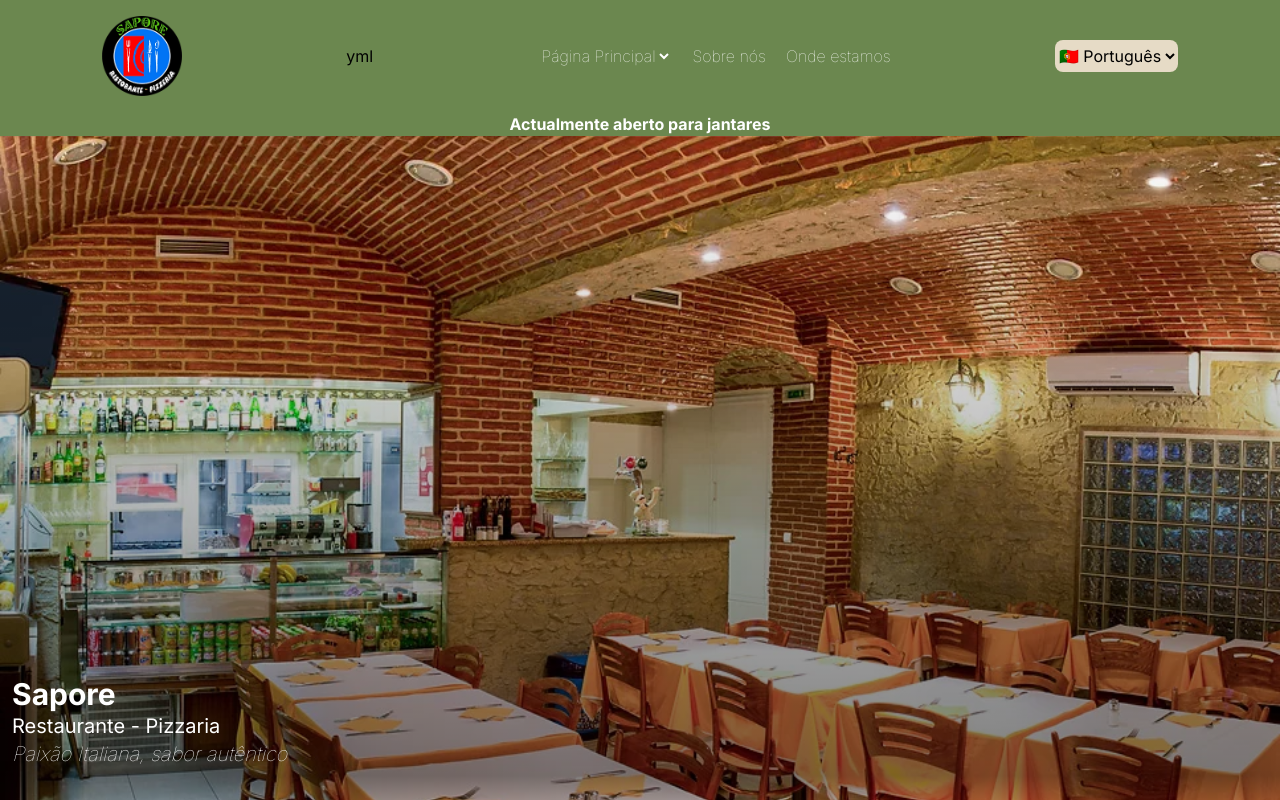
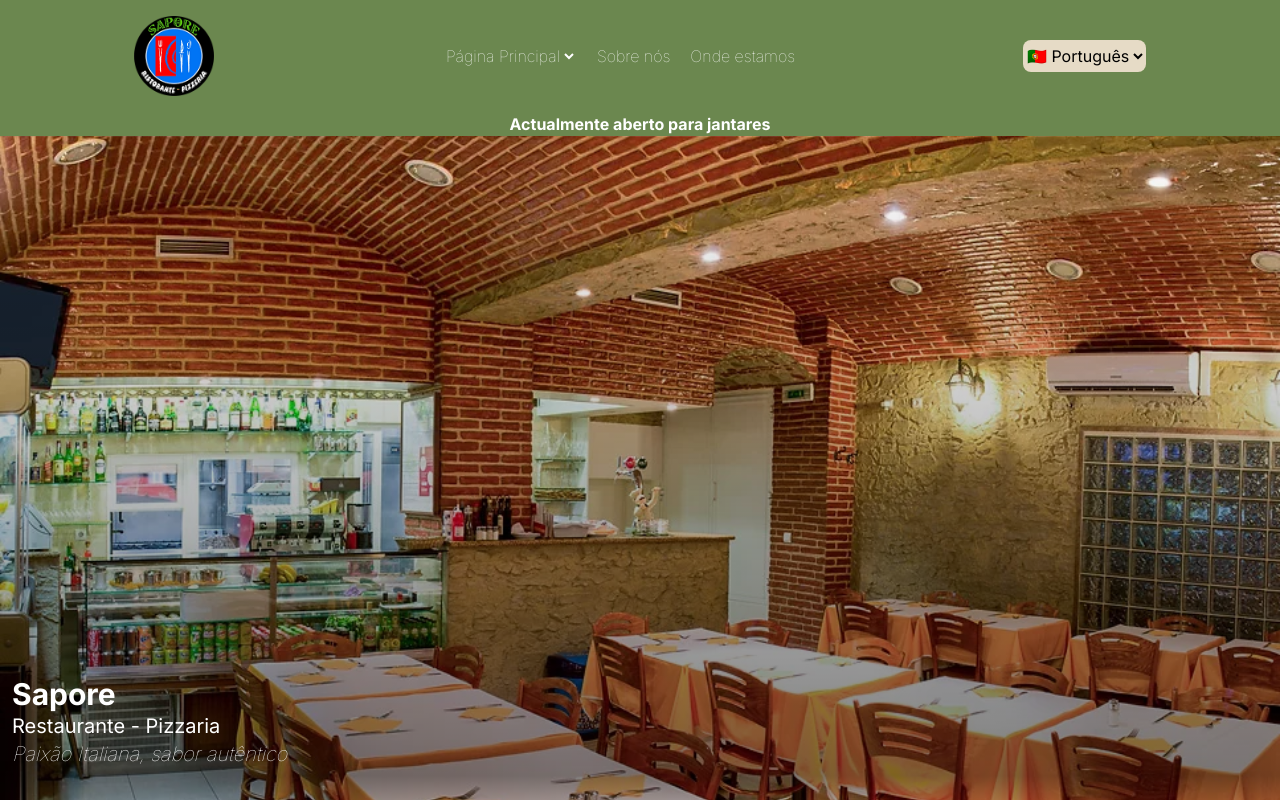
Before and after one commit to danielsbarbara/sapore-website, a Next.js app: page / in a window 1280 px wide. Shown: the top 800 px of the page. Built offline with nearby package versions, Linux system fonts and the light colour scheme.

Commit message:
test yml12

```diff
--- a/app/components/Header.tsx
+++ b/app/components/Header.tsx
@@ -20,7 +20,6 @@ export const Header: React.FC = () => {
                             className="object-cover" />
                     </Link>
                 </div>
-                <p>yml</p>
                     <BurguerMenu/>
                 <LanguageSelector />
             </div>
```
